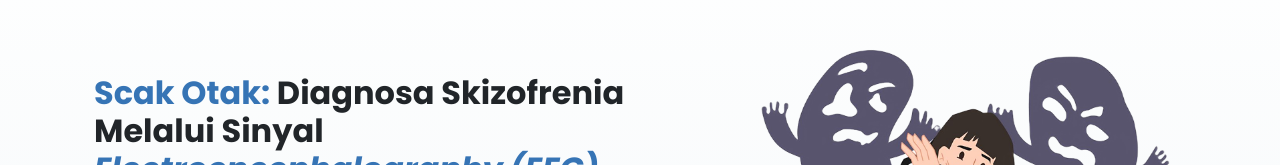
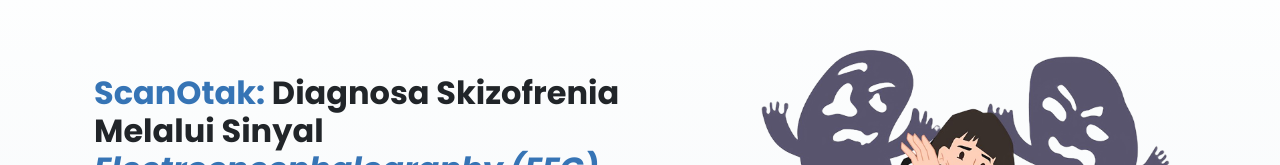
Before and after one commit to deafiana/web-based-schizophrenia-eeg-detection, a React (Vite) app in the folder react-app/: page / in a window 1280 px wide. Shown: the part 198-363 px from the top of the page. Built offline with nearby package versions, Linux system fonts and the light colour scheme.

Commit message:
scanotak

```diff
--- a/react-app/src/components/hero.jsx
+++ b/react-app/src/components/hero.jsx
@@ -18,7 +18,7 @@
           <h1 className="fw-bold" style={{
             fontSize: 'clamp(1.5rem, 2.5vw, 2rem)',
           }}>
-            <span style={{color: "#3674B5"}}>Scak Otak:</span> Diagnosa Skizofrenia Melalui Sinyal {' '}
+            <span style={{color: "#3674B5"}}>ScanOtak:</span> Diagnosa Skizofrenia Melalui Sinyal {' '}
             <span className="fst-italic" style={{color: "#3674B5"}}>Electroencephalography</span>{' '}
             <span className="fst-italic" style={{color: "#3674B5"}}>(EEG)</span> Menggunakan{' '}
             <span className="fst-italic" style={{color: "#3674B5"}}>Deep Learning</span>
```
